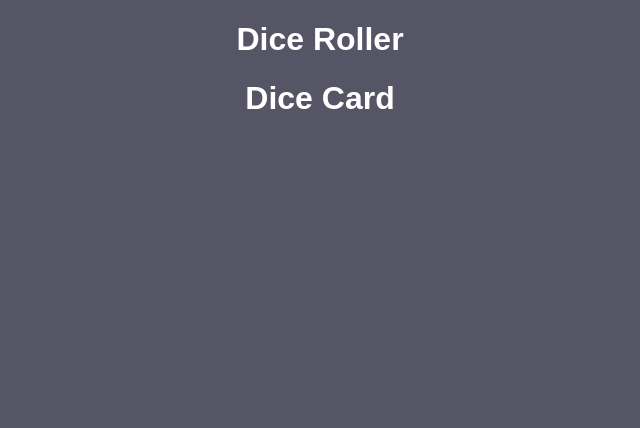
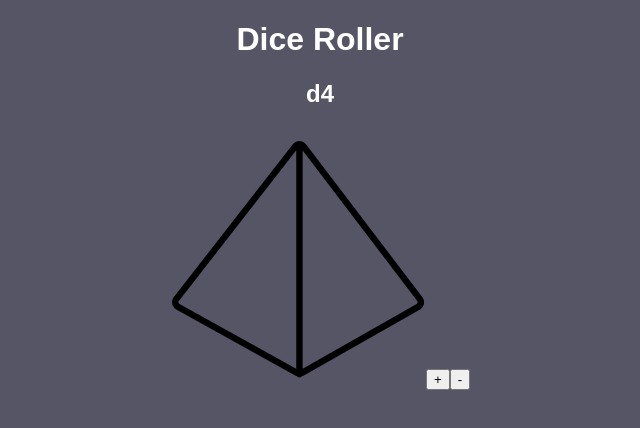
Before and after one commit to svper563/dice-roller, a React (Create React App) app: page / in a window 1280 px wide. Shown: the top 428 px of the page, without its empty margins (320-960 px from the left). Built offline with nearby package versions, Linux system fonts and the light colour scheme; the HTML template or start-up script is replaced by a standard one.

Commit message:
Added props to DieCard component

```diff
--- a/src/App.js
+++ b/src/App.js
@@ -4,7 +4,7 @@ function App() {
   return (
     <div className="App">
       <h1>Dice Roller</h1>
-      <DieCard />
+      <DieCard label="d4" sides={4} iconSrc="./icons/dice-d4.png"/>
     </div>
   );
 }
--- a/src/components/DieCard.jsx
+++ b/src/components/DieCard.jsx
@@ -1,7 +1,17 @@
-import React from "react";
+import React, { useState } from "react";
 
 export default function DieCard(props) {
+
+    const {label, iconSrc, sides} = props;
+
+    const [count, setCount] = useState(0);
+
     return (
-        <h1>Dice Card</h1>
+        <div className="die-card">
+            <h2>{label}</h2>
+            <img src={iconSrc}></img>
+            <button>+</button>
+            <button>-</button>
+        </div>
     );
 }
```
